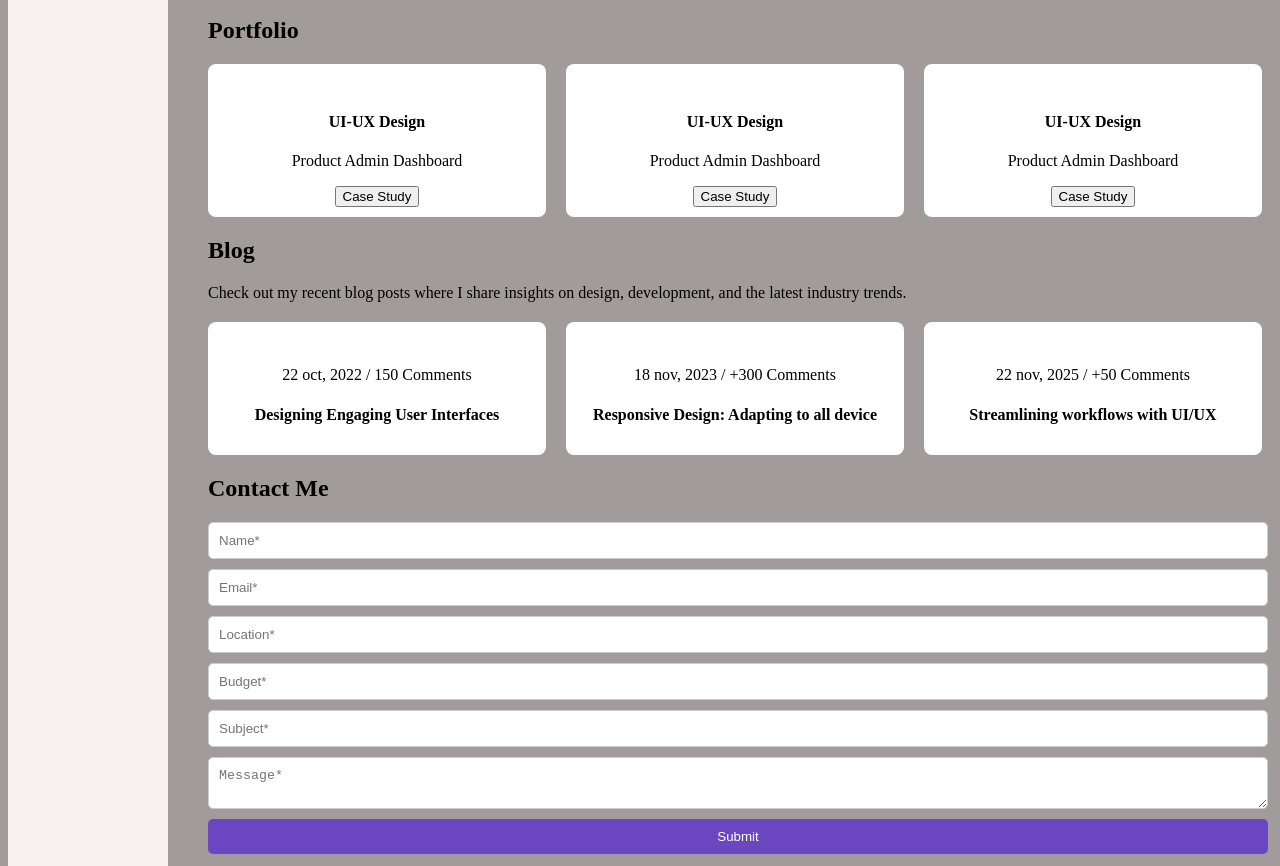
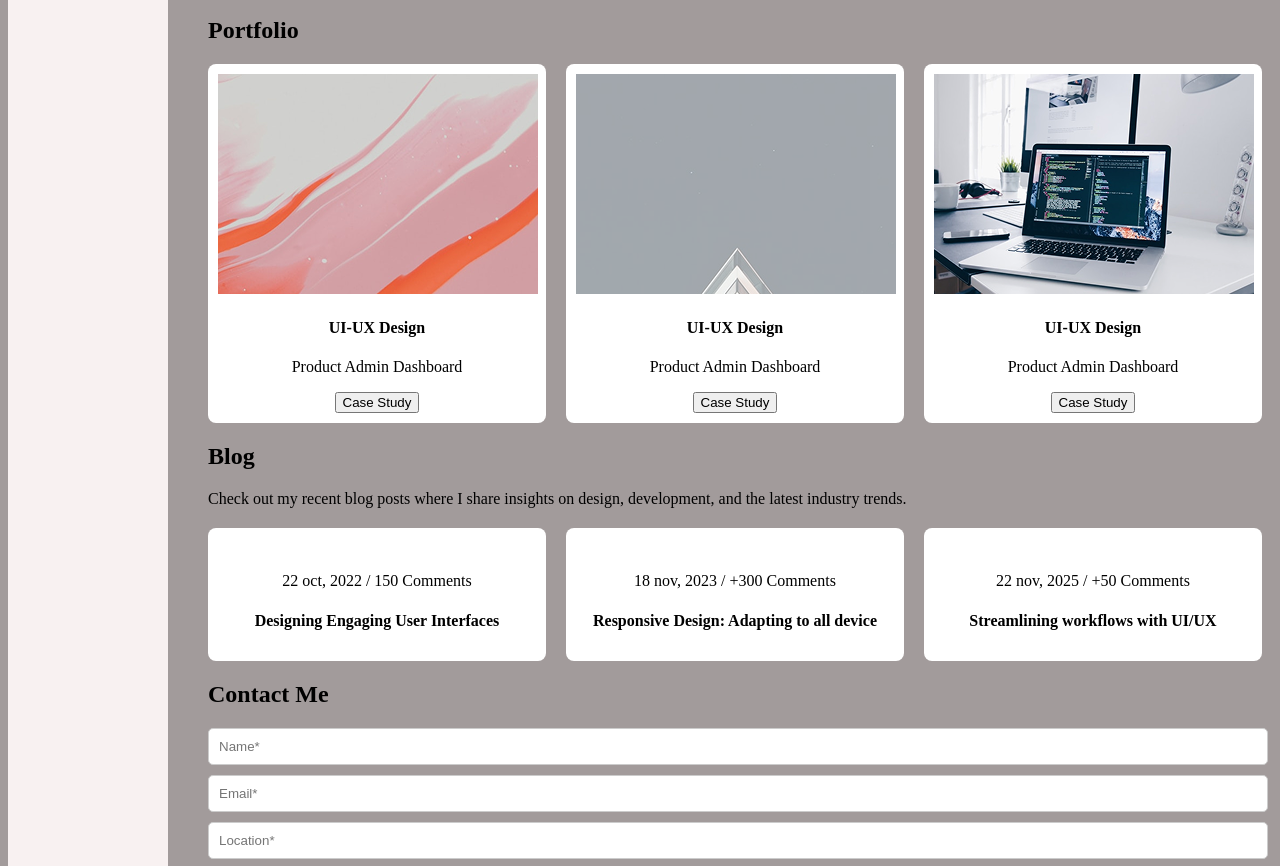
Before and after one commit to urudonald-cmd/Donald, a plain HTML site: page Index.html in a window 1280 px wide. Shown: the part 1058-1924 px from the top of the page. Drawn offline with Linux system fonts and the light colour scheme.

Commit message:
Updates images and fix Index.html

```diff
--- a/Index.html
+++ b/Index.html
@@ -102,19 +102,19 @@
       <h2>Portfolio</h2>
       <div class="portfolio-grid">
         <div class="portfolio-item">
-          <img src="assets/portfolio1.jpg" alt="">
+          <img src="image/my-image 13.png" alt="my image">
           <h4>UI-UX Design</h4>
           <p>Product Admin Dashboard</p>
           <button class="btn">Case Study</button>
         </div>
         <div class="portfolio-item">
-          <img src="assets/portfolio2.jpg" alt="">
+          <img src="image/my-image 14.png" alt="my image">
           <h4>UI-UX Design</h4>
           <p>Product Admin Dashboard</p>
           <button class="btn">Case Study</button>
         </div>
         <div class="portfolio-item">
-          <img src="assets/portfolio3.jpg" alt="">
+          <img src="image/my-image 15.png" alt="my image">
           <h4>UI-UX Design</h4>
           <p>Product Admin Dashboard</p>
           <button class="btn">Case Study</button>
```
Also changed, not shown: image/my-image 14.png (renamed from image/my-image14.png), image/my-image 15.png (renamed from image/my-image15.png), image/my-image 18.png (renamed from image/my-image16.png).
